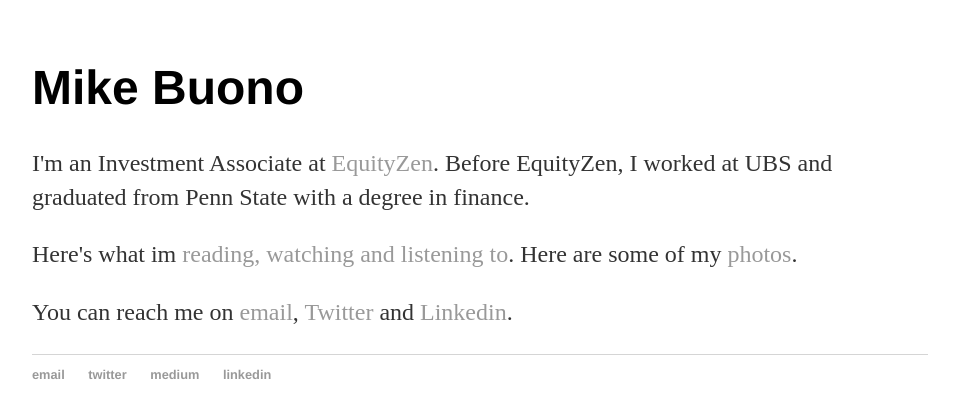
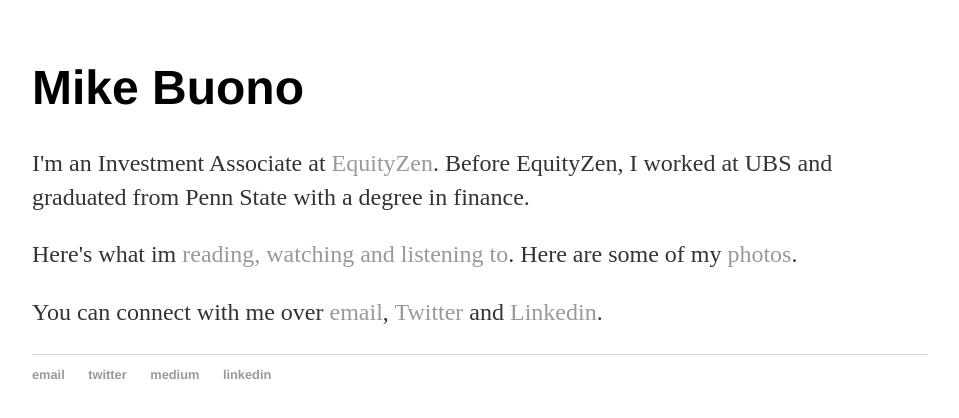
Before and after one commit to mikebuono/michaelbuono, a Jekyll site: the page built from index.html, in a window 1280 px wide. Shown: the top 418 px of the page, without its empty margins (160-1119 px from the left). Built offline with Jekyll 4.4.1, drawn with Linux system fonts in a browser that asks for light colours.

Commit message:
Update index.html

```diff
--- a/index.html
+++ b/index.html
@@ -8,7 +8,7 @@
 	<p>I'm an Investment Associate at <a href="http://equityzen.com">EquityZen</a>. Before EquityZen, I worked at UBS and graduated from Penn State with a degree in finance.  </a></p>
 	<p>Here's what im <a href="https://www.notion.so/mikebuono/Read-Listen-Watch-List-5006bb5b5dd94fb9a3ea3c58f5f36933">reading, watching and listening to</a>. Here are some of my <a href="https://www.instagram.com/buonophoto/"> photos</a>.</a></p>
 
-	<p>You can reach me on <a href = "mailto:mike.buono@pm.me">email</a>, <a href="https://twitter.com/mtbuono">Twitter</a> and <a href="https://www.linkedin.com/in/michael-buono-a3b28880/">Linkedin</a>.</a></p>
+	<p>You can connect with me over <a href = "mailto:mike.buono@pm.me">email</a>, <a href="https://twitter.com/mtbuono">Twitter</a> and <a href="https://www.linkedin.com/in/michael-buono-a3b28880/">Linkedin</a>.</a></p>
 
 
 </div><!-- /.blurb -->
```
